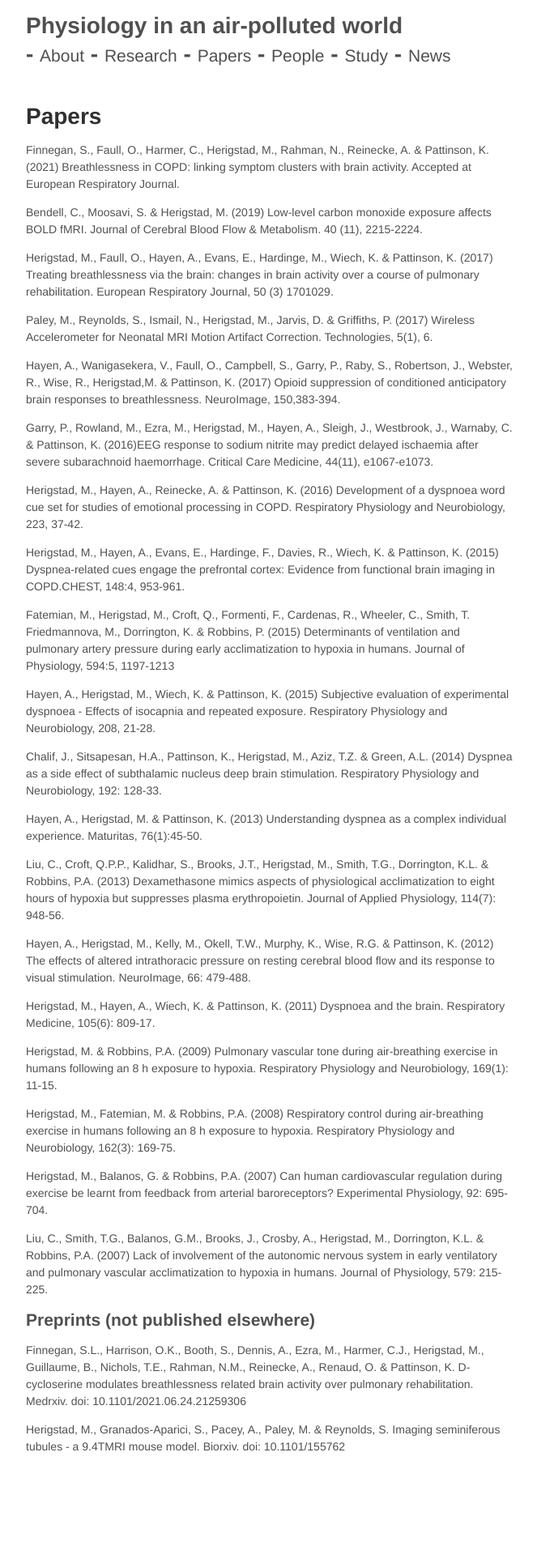
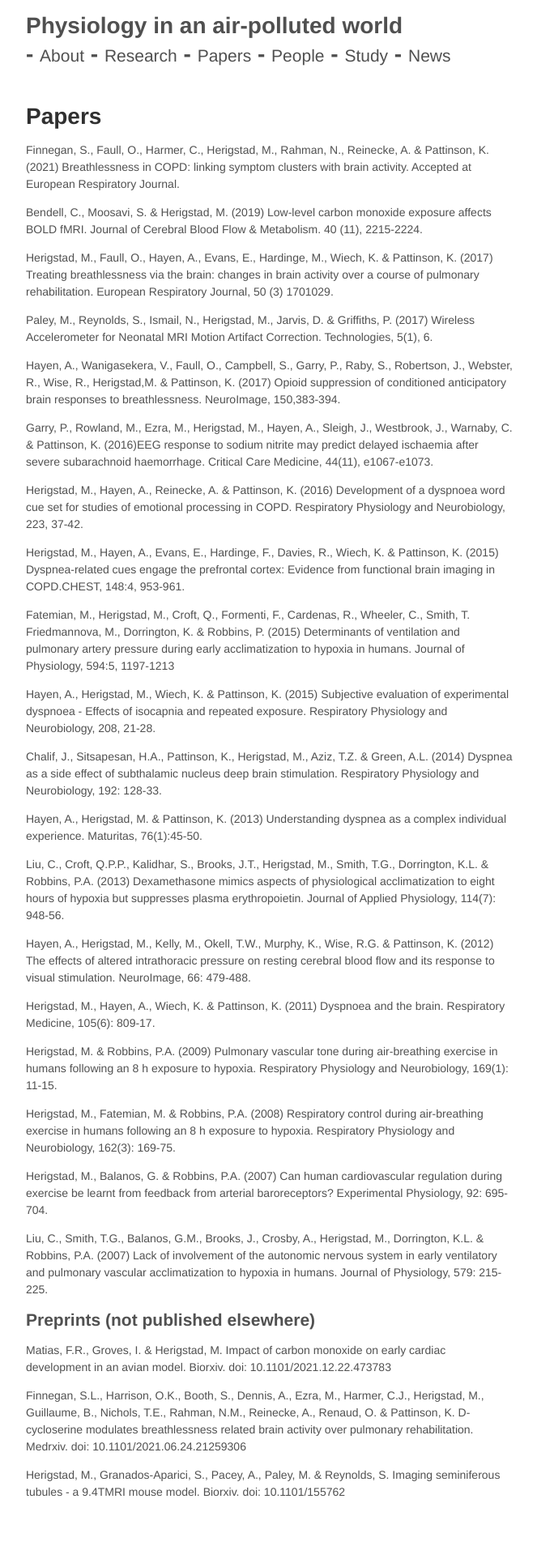
Before and after one commit to mariherigstad/mariherigstad.github.io, a Jekyll site: the page built from papers.md, in a window 1280 px wide. Shown: the whole page at 81% size, without its empty margins (307-970 px from the left). Built offline with Jekyll 4.4.1, drawn with Linux system fonts in a browser that asks for light colours; before the commit the page ends 1874 px from its top, so only the background shows below that.

Commit message:
Update papers.md

```diff
--- a/papers.md
+++ b/papers.md
@@ -42,6 +42,8 @@ Liu, C., Smith, T.G., Balanos, G.M., Brooks, J., Crosby, A., Herigstad, M., Dorr
 
 ## Preprints (not published elsewhere)
 
+Matias, F.R., Groves, I. & Herigstad, M. Impact of carbon monoxide on early cardiac development in an avian model. Biorxiv. doi: 10.1101/2021.12.22.473783
+
 Finnegan, S.L., Harrison, O.K., Booth, S., Dennis, A., Ezra, M., Harmer, C.J., Herigstad, M., Guillaume, B., Nichols, T.E., Rahman, N.M., Reinecke, A., Renaud, O. & Pattinson, K. D-cycloserine modulates breathlessness related brain activity over pulmonary rehabilitation. Medrxiv. doi: 10.1101/2021.06.24.21259306
 
 Herigstad, M., Granados-Aparici, S., Pacey, A., Paley, M. & Reynolds, S. Imaging seminiferous tubules - a 9.4TMRI mouse model. Biorxiv. doi: 10.1101/155762
```
